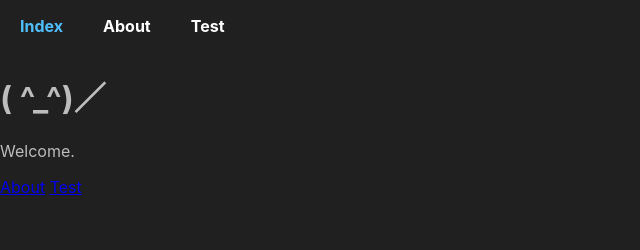
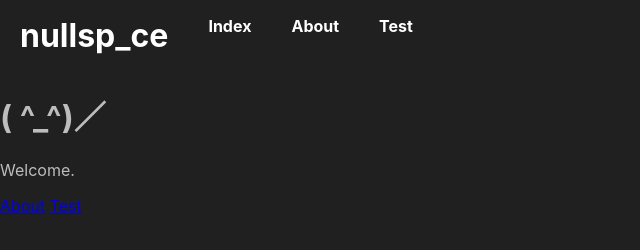
Before and after one commit to nullsp-ce/nullsp-ce.github.io, a plain HTML site: page index.html in a window 1280 px wide. Shown: the whole page, without its empty margins (0-640 px from the left). Drawn offline with Linux system fonts and the light colour scheme.

Commit message:
Update index.html

```diff
--- a/index.html
+++ b/index.html
@@ -21,7 +21,14 @@
         overflow: hidden;
     }
     .navbar title {
+        float: left;
+        display: block;
+        color: white;
         font-size: 2rem;
+        font-weight: bold;
+        text-align: center;
+        padding: 16px 20px;
+        text-decoration: none;
     }
     .navbar a {
         float: left;
```
